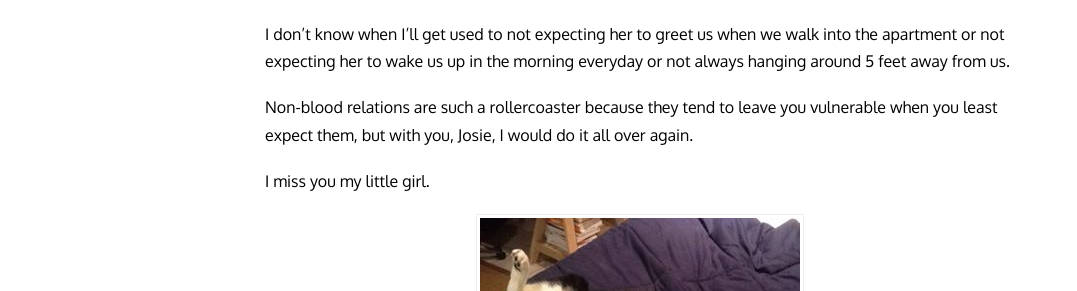
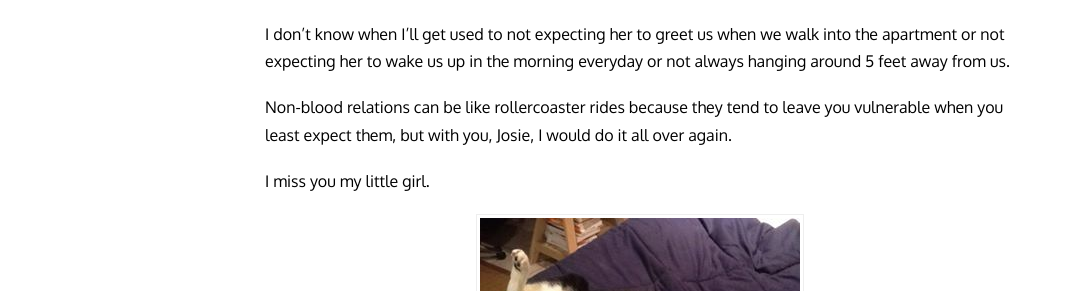
Before and after one commit to jasti/jasti.github.io, a Jekyll site: the page built from _posts/2014-11-30-josie.markdown, in a window 1280 px wide. Shown: the part 1694-1985 px from the top of the page, without its empty margins (0-1077 px from the left). Built offline with Jekyll 4.4.1, drawn with Linux system fonts in a browser that asks for light colours; nearby versions of some CDN libraries; Markdown is read by kramdown in place of the engine named in the settings; comment, search, counter and statistics services are not loaded.

Commit message:
josie updated

```diff
--- a/_posts/2014-11-30-josie.markdown
+++ b/_posts/2014-11-30-josie.markdown
@@ -31,7 +31,7 @@ We went to the supermarket, bought chicken and there ensued my most emotionally-
 
 I don’t know when I’ll get used to not expecting her to greet us when we walk into the apartment or not expecting her to wake us up in the morning everyday or not always hanging around 5 feet away from us.
 
-Non-blood relations are such a rollercoaster because they tend to leave you vulnerable when you least expect them, but with you, Josie, I would do it all over again.
+Non-blood relations can be like rollercoaster rides because they tend to leave you vulnerable when you least expect them, but with you, Josie, I would do it all over again.
 
 I miss you my little girl.
 
```
